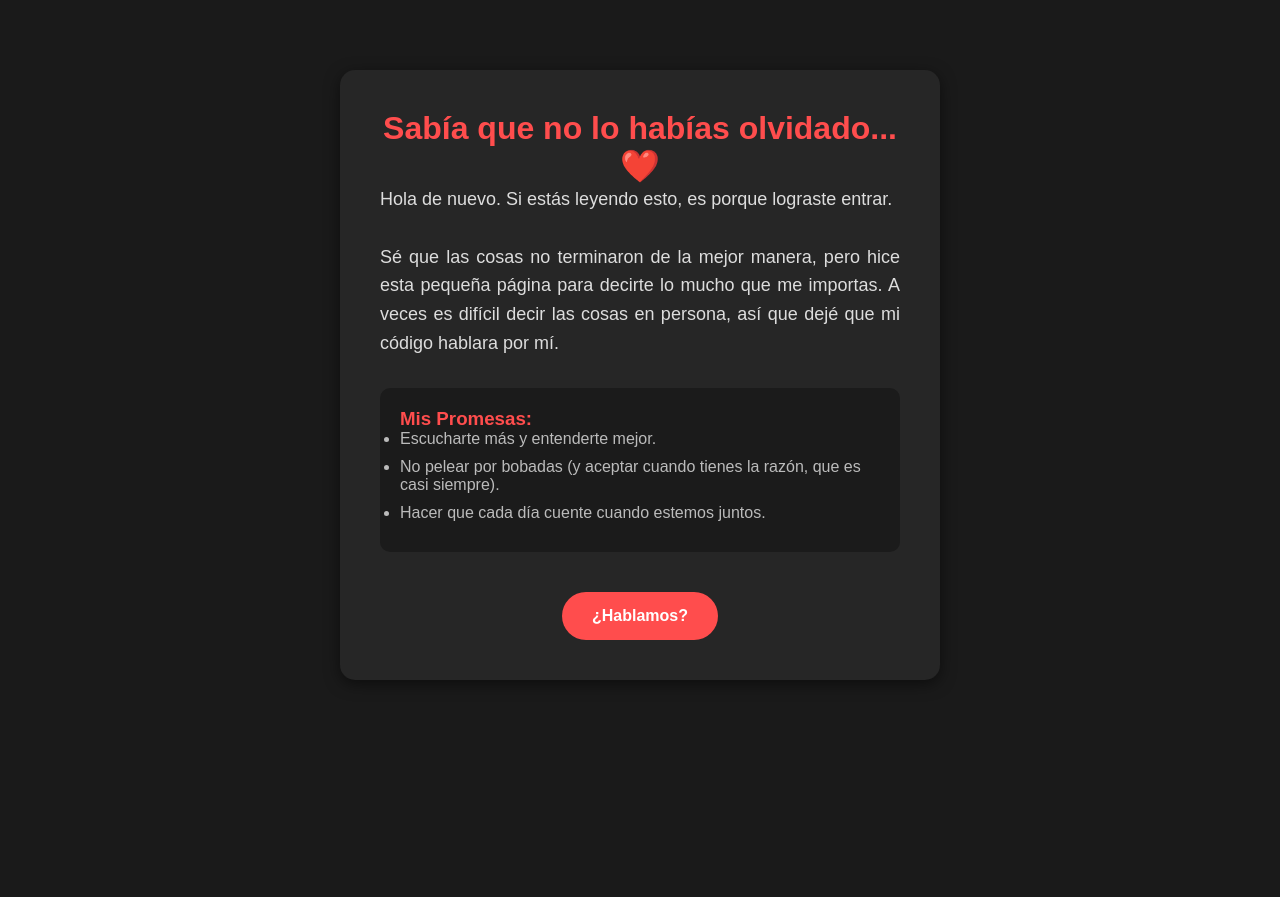
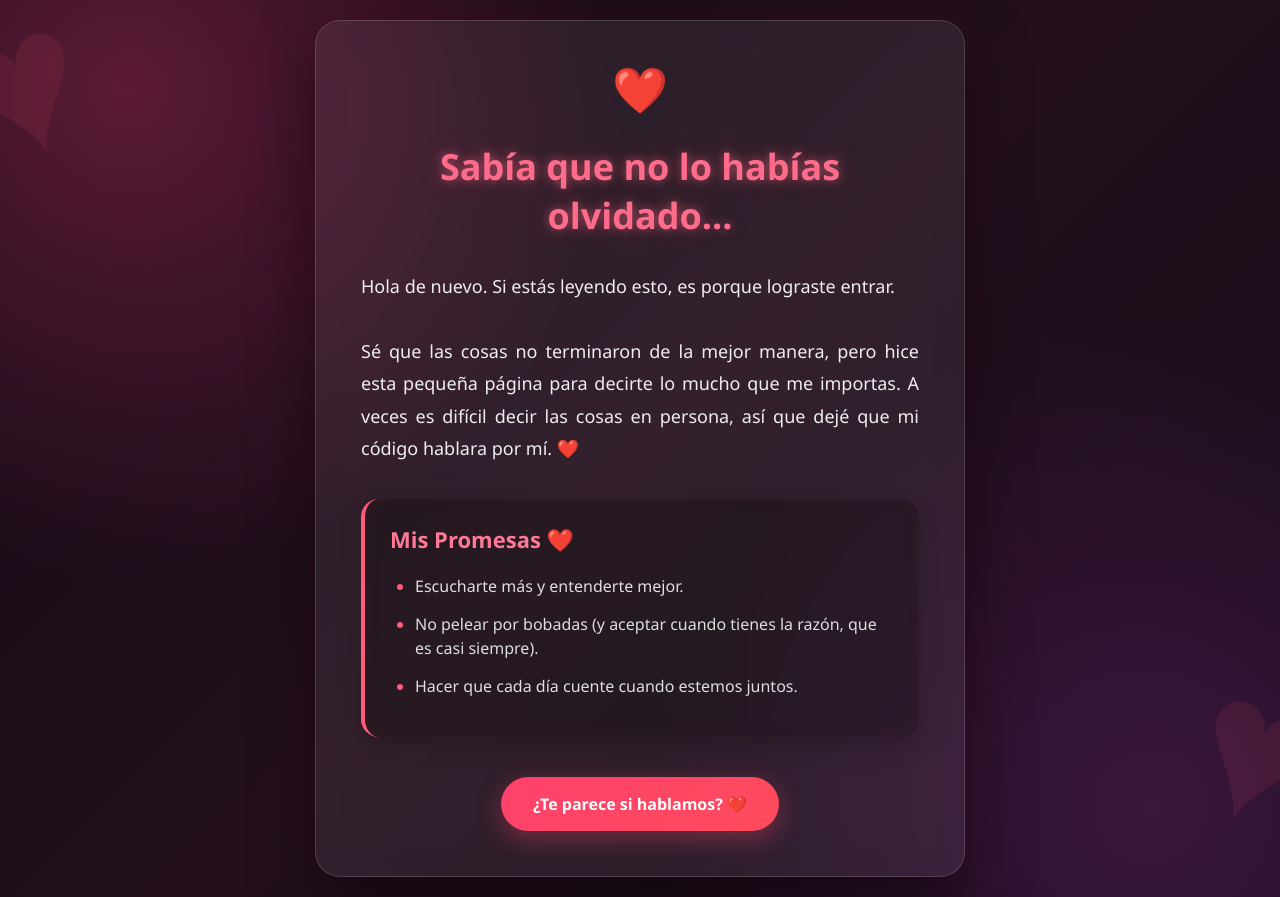
Before and after one commit to SebastianTarquino/ProyectoReconcilie, a website: page public/mensajes.html in a window 1280 px wide. Before the commit the page ends 800 px from the top, so only its background shows below. Drawn offline with Linux system fonts and the light colour scheme.

Commit message:
Se modifican las respuestas y el CSS

```diff
--- a/api/login.js
+++ b/api/login.js
@@ -11,7 +11,7 @@ export default async function handler(req, res) {
 
   // AQUÍ PONES LAS RESPUESTAS VALIDAS (En minúsculas)
   // Puedes poner varias opciones por si acaso jaja
-  if (respuesta === "sofia" || respuesta === "valentina" || respuesta === "mia") {
+  if (respuesta === "Marianita" || respuesta === "Mariana" || respuesta === "Prueba") {
 
     // Si acierta, le damos paso verde
     return res.status(200).json({ message: "Login correcto" });
--- a/public/mensajes.html
+++ b/public/mensajes.html
@@ -2,75 +2,408 @@
 <html lang="es">
 <head>
   <meta charset="UTF-8">
-  <title>Nuestra Historia</title>
+  <title>Nuestra Historia ❤️</title>
   <meta name="viewport" content="width=device-width, initial-scale=1.0">
-  <link rel="stylesheet" href="/css/styles.css">
+
   <style>
-    /* Estilos extra para asegurar que se vea muy bien y romántico */
+
+    /* ================================
+       CONFIGURACIÓN GENERAL
+       ================================ */
+
+    * {
+      box-sizing: border-box;
+    }
+
     body {
-      background-color: #1a1a1a;
-      color: #fff;
-      font-family: 'Arial', sans-serif;
+      margin: 0;
+      min-height: 100vh;
+      padding: 20px;
+
+      display: flex;
+      justify-content: center;
+      align-items: center;
+
+      font-family: "Segoe UI", Arial, sans-serif;
+      color: white;
+
+      background:
+        radial-gradient(circle at 10% 10%, #5c1a36 0%, transparent 35%),
+        radial-gradient(circle at 90% 90%, #3b163d 0%, transparent 35%),
+        linear-gradient(135deg, #100912, #24101d, #120b16);
+
+      overflow-x: hidden;
+      position: relative;
+    }
+
+
+    /* ================================
+       CORAZONES DECORATIVOS
+       ================================ */
+
+    body::before,
+    body::after {
+      content: "♥";
+      position: fixed;
+      color: rgba(255, 77, 110, 0.10);
+      font-size: 200px;
+      z-index: 0;
+      pointer-events: none;
+    }
+
+    body::before {
+      top: -60px;
+      left: -40px;
+      transform: rotate(-20deg);
+    }
+
+    body::after {
+      bottom: -80px;
+      right: -40px;
+      transform: rotate(20deg);
+    }
+
+
+    /* ================================
+       CARTA PRINCIPAL
+       ================================ */
+
+    .carta-container {
+      width: 100%;
+      max-width: 650px;
+
+      padding: 45px;
+
+      position: relative;
+      z-index: 1;
+
       text-align: center;
-      padding: 20px;
+
+      background: rgba(255, 255, 255, 0.07);
+
+      border: 1px solid rgba(255, 255, 255, 0.15);
+
+      border-radius: 25px;
+
+      backdrop-filter: blur(15px);
+      -webkit-backdrop-filter: blur(15px);
+
+      box-shadow:
+        0 25px 60px rgba(0, 0, 0, 0.55),
+        0 0 40px rgba(255, 50, 100, 0.08);
+
+      animation: aparecer 1.2s ease;
+    }
+
+
+    /* ================================
+       TÍTULO
+       ================================ */
+
+    h1 {
+      margin-top: 0;
+      margin-bottom: 30px;
+
+      font-size: 36px;
+
+      color: #ff6b8a;
+
+      text-shadow:
+        0 0 10px rgba(255, 107, 138, 0.5),
+        0 0 25px rgba(255, 107, 138, 0.25);
+
+      animation: latido 2.5s infinite;
+    }
+
+
+    /* ================================
+       TEXTO
+       ================================ */
+
+    p {
       margin: 0;
+
+      font-size: 18px;
+      line-height: 1.8;
+
+      color: #eeeeee;
+
+      text-align: justify;
     }
-    .carta-container {
-      max-width: 600px;
-      margin: 50px auto;
-      background: rgba(255, 255, 255, 0.05);
-      padding: 40px;
-      border-radius: 15px;
-      box-shadow: 0 4px 15px rgba(0,0,0,0.5);
+
+
+    /* ================================
+       SECCIÓN DE PROMESAS
+       ================================ */
+
+    .promesas {
+      margin-top: 35px;
+      padding: 25px;
+
+      text-align: left;
+
+      background: rgba(0, 0, 0, 0.25);
+
+      border-radius: 18px;
+
+      border-left: 4px solid #ff5c7c;
+
+      box-shadow:
+        inset 0 0 20px rgba(255, 77, 110, 0.04),
+        0 10px 25px rgba(0, 0, 0, 0.2);
     }
-    h1 { color: #ff4d4d; }
-    p { font-size: 18px; line-height: 1.6; color: #ddd; text-align: justify;}
-    .promesas {
-      text-align: left;
-      background: rgba(0, 0, 0, 0.3);
-      padding: 20px;
-      border-radius: 10px;
-      margin-top: 30px;
+
+    .promesas h3 {
+      margin-top: 0;
+      margin-bottom: 20px;
+
+      font-size: 22px;
+
+      color: #ff7895;
     }
-    .promesas h3 { color: #ff4d4d; margin-top: 0; }
-    .promesas li { margin-bottom: 10px; color: #bbb; }
+
+    .promesas ul {
+      margin: 0;
+      padding-left: 25px;
+    }
+
+    .promesas li {
+      margin-bottom: 14px;
+
+      color: #dddddd;
+
+      font-size: 16px;
+      line-height: 1.5;
+    }
+
+    .promesas li::marker {
+      color: #ff5c7c;
+    }
+
+
+    /* ================================
+       BOTÓN
+       ================================ */
+
     .btn-perdon {
       display: inline-block;
+
       margin-top: 40px;
-      padding: 15px 30px;
-      background-color: #ff4d4d;
+      padding: 16px 32px;
+
       color: white;
+
       text-decoration: none;
-      border-radius: 25px;
+
+      font-size: 16px;
       font-weight: bold;
-      transition: 0.3s;
+
+      background: linear-gradient(
+        135deg,
+        #ff416c,
+        #ff4b5c
+      );
+
+      border-radius: 50px;
+
+      box-shadow:
+        0 8px 25px rgba(255, 65, 108, 0.35);
+
+      transition:
+        transform 0.3s ease,
+        box-shadow 0.3s ease,
+        background 0.3s ease;
     }
-    .btn-perdon:hover { background-color: #ff1a1a; transform: scale(1.05); }
+
+    .btn-perdon:hover {
+      transform: translateY(-4px) scale(1.04);
+
+      box-shadow:
+        0 12px 35px rgba(255, 65, 108, 0.55);
+
+      background: linear-gradient(
+        135deg,
+        #ff1744,
+        #ff416c
+      );
+    }
+
+    .btn-perdon:active {
+      transform: scale(0.97);
+    }
+
+
+    /* ================================
+       PEQUEÑO CORAZÓN
+       ================================ */
+
+    .corazon {
+      display: block;
+
+      margin: 0 auto 15px auto;
+
+      font-size: 45px;
+
+      animation: flotar 2s ease-in-out infinite;
+    }
+
+
+    /* ================================
+       ANIMACIONES
+       ================================ */
+
+    @keyframes aparecer {
+
+      from {
+        opacity: 0;
+        transform: translateY(30px) scale(0.97);
+      }
+
+      to {
+        opacity: 1;
+        transform: translateY(0) scale(1);
+      }
+
+    }
+
+
+    @keyframes latido {
+
+      0%,
+      100% {
+        transform: scale(1);
+      }
+
+      50% {
+        transform: scale(1.03);
+      }
+
+    }
+
+
+    @keyframes flotar {
+
+      0%,
+      100% {
+        transform: translateY(0);
+      }
+
+      50% {
+        transform: translateY(-8px);
+      }
+
+    }
+
+
+    /* ================================
+       RESPONSIVE / CELULAR
+       ================================ */
+
+    @media (max-width: 600px) {
+
+      body {
+        padding: 15px;
+      }
+
+      .carta-container {
+        padding: 30px 22px;
+        border-radius: 20px;
+      }
+
+      h1 {
+        font-size: 28px;
+      }
+
+      p {
+        font-size: 16px;
+        line-height: 1.7;
+      }
+
+      .promesas {
+        padding: 20px;
+      }
+
+      .promesas li {
+        font-size: 15px;
+      }
+
+      .btn-perdon {
+        width: 100%;
+        padding: 15px 20px;
+      }
+
+      .corazon {
+        font-size: 38px;
+      }
+    }
+
   </style>
 </head>
+
+
 <body>
 
   <div class="carta-container">
-    <h1>Sabía que no lo habías olvidado... ❤️</h1>
 
+    <!-- Corazón -->
+    <span class="corazon">❤️</span>
+
+    <!-- Título -->
+    <h1>
+      Sabía que no lo habías olvidado...
+    </h1>
+
+
+    <!-- Mensaje -->
     <p>
-      Hola de nuevo. Si estás leyendo esto, es porque lograste entrar.<br><br>
-      Sé que las cosas no terminaron de la mejor manera, pero hice esta pequeña página para decirte lo mucho que me importas. A veces es difícil decir las cosas en persona, así que dejé que mi código hablara por mí.
+      Hola de nuevo. Si estás leyendo esto, es porque lograste entrar.
+      <br><br>
+
+      Sé que las cosas no terminaron de la mejor manera, pero hice esta
+      pequeña página para decirte lo mucho que me importas.
+
+      A veces es difícil decir las cosas en persona, así que dejé que mi
+      código hablara por mí. ❤️
     </p>
 
+
+    <!-- Promesas -->
     <div class="promesas">
-      <h3>Mis Promesas:</h3>
+
+      <h3>
+        Mis Promesas ❤️
+      </h3>
+
       <ul>
-        <li>Escucharte más y entenderte mejor.</li>
-        <li>No pelear por bobadas (y aceptar cuando tienes la razón, que es casi siempre).</li>
-        <li>Hacer que cada día cuente cuando estemos juntos.</li>
+
+        <li>
+          Escucharte más y entenderte mejor.
+        </li>
+
+        <li>
+          No pelear por bobadas
+          (y aceptar cuando tienes la razón,
+          que es casi siempre).
+        </li>
+
+        <li>
+          Hacer que cada día cuente cuando estemos juntos.
+        </li>
+
       </ul>
+
     </div>
 
-    <!-- CAMBIA EL 573000000000 POR TU NÚMERO REAL DE WHATSAPP (Con el código de país, ej: 57 para Colombia) -->
-    <a href="https://wa.me/573143064028?text=Vi%20tu%20pagina...%20y%20tenemos%20que%20hablar%20❤️" class="btn-perdon" target="_blank">
-      ¿Hablamos?
+
+    <!-- Botón WhatsApp -->
+    <a
+      href="https://wa.me/573143064028?text=Vi%20la%20pagina%20que%20me%20creaste...%20y%20tenemos%20que%20hablar%20❤️"
+      class="btn-perdon"
+      target="_blank"
+    >
+      ¿Te parece si hablamos? ❤️
     </a>
+
   </div>
 
 </body>
```
